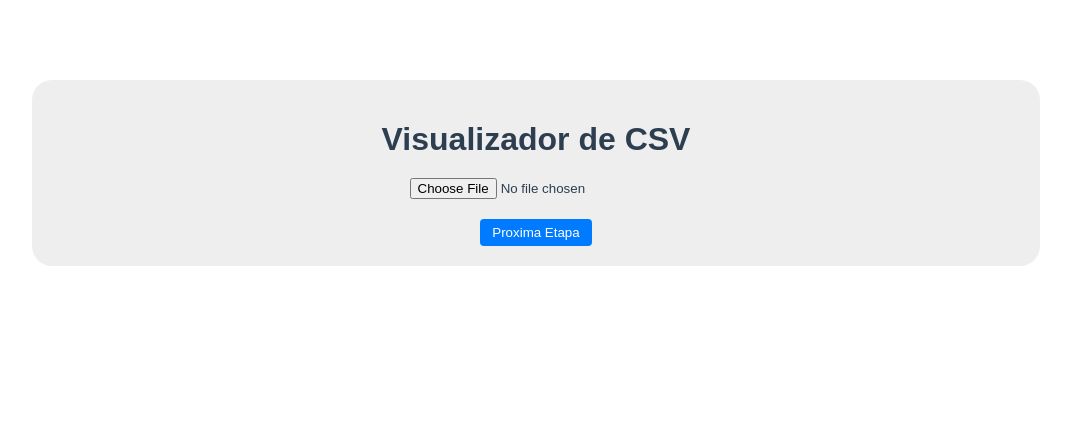
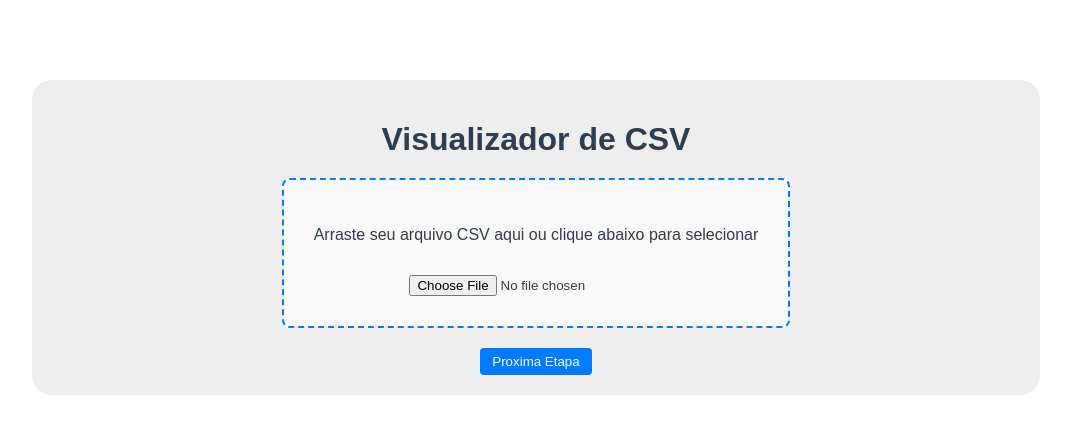
Before and after one commit to stheffanysantos/Project-Bonsae-Frontend, a Vue app: page / in a window 1280 px wide. Shown: the top 434 px of the page, without its empty margins (104-1175 px from the left). Built offline with nearby package versions, Linux system fonts and the light colour scheme.

Commit message:
drag and drop

```diff
--- a/src/components/leitorPlanilha.vue
+++ b/src/components/leitorPlanilha.vue
@@ -3,7 +3,11 @@
     <div class="container">
       <h1>Visualizador de CSV</h1>
 
+      <!-- Área de arrastar e soltar -->
+      <div class="drop-area" @dragover.prevent @dragenter.prevent @drop.prevent="handleDrop">
+        <p>Arraste seu arquivo CSV aqui ou clique abaixo para selecionar</p>
         <input type="file" @change="handleFileUpload" accept=".csv" />
+      </div>
 
       <div class="tabela" v-if="paginatedData.length">
         <table>
@@ -41,15 +45,8 @@ const headers = ref([])
 const currentPage = ref(1)
 const itemsPerPage = 10
 
-function handleFileUpload(event) {
-  const file = event.target.files[0]
-  if (!file) return
-
-  const reader = new FileReader()
-  reader.onload = (e) => {
-    const text = e.target.result
+function parseCSV(text) {
   const lines = text.trim().split('\n')
-
   headers.value = lines[0].split(',').map(h => h.trim())
   data.value = lines.slice(1).map(line => {
     const values = line.split(',').map(v => v.trim())
@@ -61,7 +58,25 @@ function handleFileUpload(event) {
   })
   currentPage.value = 1
 }
+
+function handleFile(file) {
+  const reader = new FileReader()
+  reader.onload = (e) => parseCSV(e.target.result)
   reader.readAsText(file)
+}
+
+function handleFileUpload(event) {
+  const file = event.target.files[0]
+  if (file && file.name.endsWith(".csv")) {
+    handleFile(file)
+  }
+}
+
+function handleDrop(event) {
+  const file = event.dataTransfer.files[0]
+  if (file && file.name.endsWith(".csv")) {
+    handleFile(file)
+  }
 }
 
 const totalPages = computed(() =>
@@ -92,9 +107,21 @@ h1 {
   margin-bottom: 20px;
 }
 
-input[type="file"] {
-  display: block;
-  margin: 0 auto 20px auto;
+.drop-area {
+  border: 2px dashed #007bff;
+  border-radius: 8px;
+  padding: 30px;
+  margin-bottom: 20px;
+  background-color: #f9f9f9;
+  transition: background-color 0.3s ease;
+}
+
+.drop-area:hover {
+  background-color: #eef5ff;
+}
+
+.drop-area input[type="file"] {
+  margin-top: 15px;
 }
 
 .tabela {
```
Lines whose indentation alone changed are shown as unchanged.
